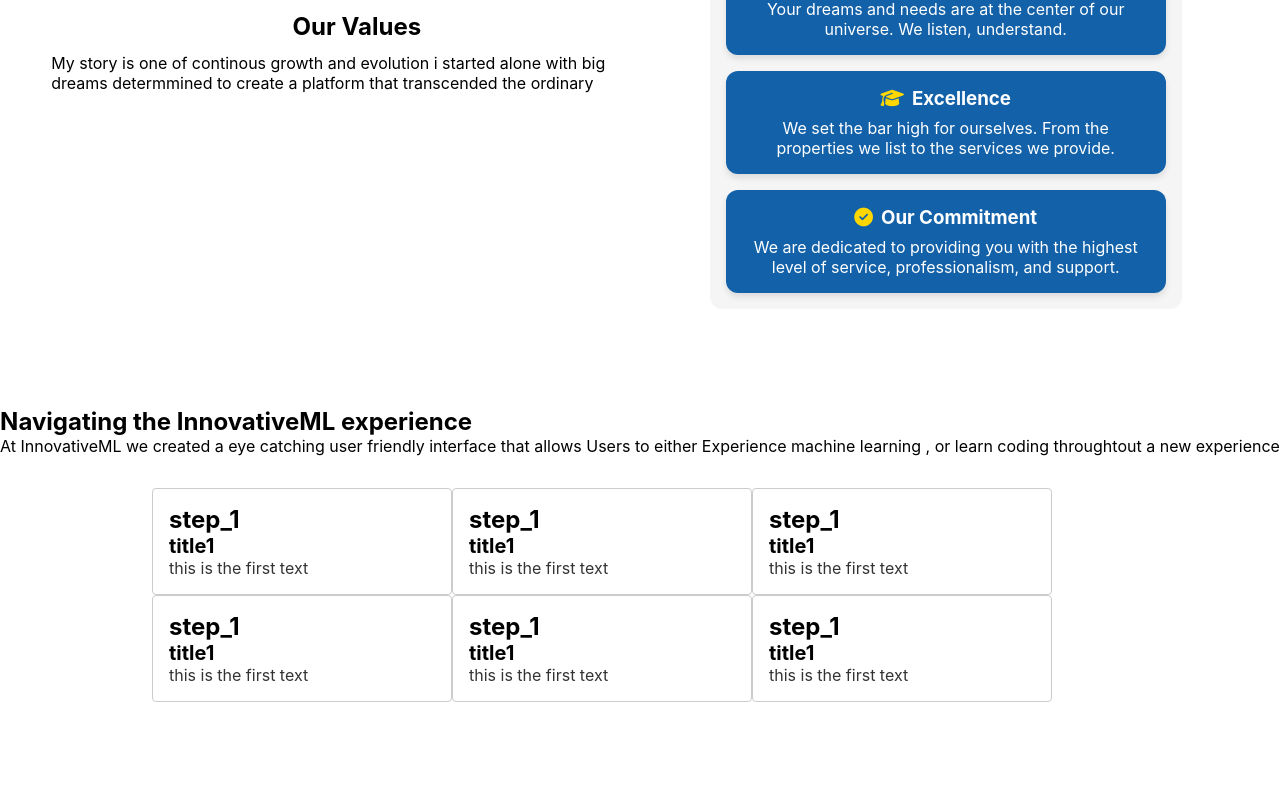
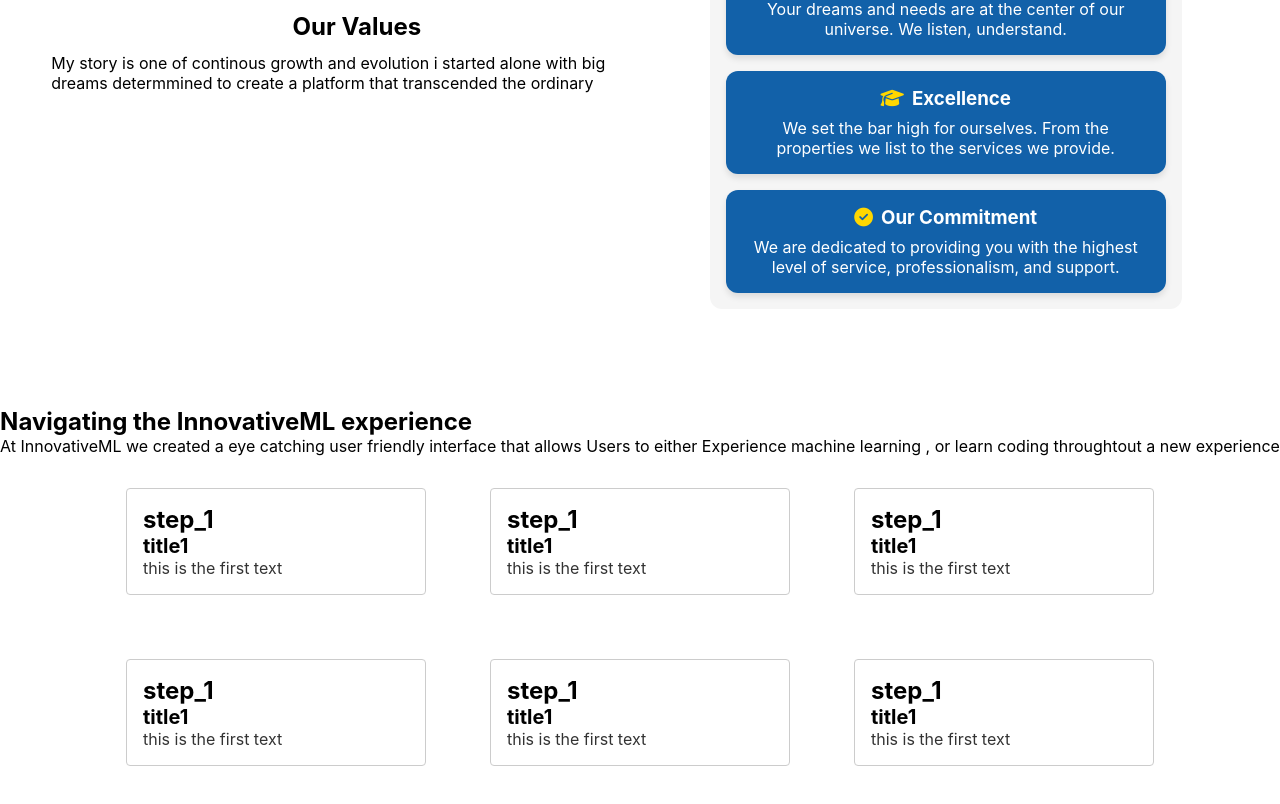
Before and after one commit to AhmadSerhall/innovativeML, a React (Create React App) app in the folder frontend/: page /about in a window 1280 px wide. Shown: the part 745-1549 px from the top of the page. Before the commit the page ends 1499 px from the top, so only its background shows below. Built offline with nearby package versions, Linux system fonts and the light colour scheme.

Commit message:
adjusted the container again and removed the unecessary div in CardExperience component

```diff
--- a/frontend/src/components/CardExperience/index.jsx
+++ b/frontend/src/components/CardExperience/index.jsx
@@ -4,11 +4,11 @@ import './style.css';
 const CardExperience = ({ step, title, text,}) => {
  return (
     <div className="CardExperience">
-      <div className="CardExperience__content">
+      {/* <div className="CardExperience__content"> */}
         <div className="CardExperience__step">{step}</div>
         <h3 className="CardExperience__title">{title}</h3>
         <p className="CardExperience__text">{text}</p>
-      </div>
+      {/* </div> */}
     </div>
  );
 };
--- a/frontend/src/components/Experience/style.css
+++ b/frontend/src/components/Experience/style.css
@@ -1,4 +1,7 @@
 .experience-card-container{
+    justify-content: center;
+    align-items: center;
+    gap:4rem;
+    margin:2rem 5rem;
     flex-wrap: wrap;
-    margin:2rem 9.5rem;
 }
```
